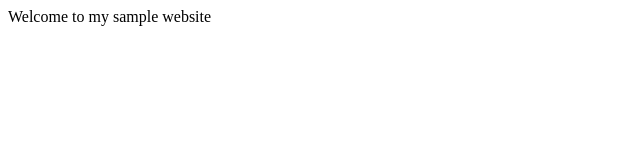
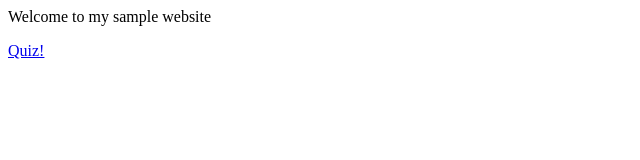
Before and after one commit to Saki5634/2dictation, a plain HTML site: page index.html in a window 1280 px wide. Shown: the full height of the page, 0-640 px from the left. Drawn offline with Linux system fonts and the light colour scheme.

Commit message:
Update index.html

```diff
--- a/index.html
+++ b/index.html
@@ -9,5 +9,6 @@ content="text/html; charset=iso-8859-1">
 <body>
 
 <p>Welcome to my sample website</p>
+  <a href="https://forms.gle/Sv2Buj7tiSK78icb9">Quiz!</a>
 </body>
 </html>
```
